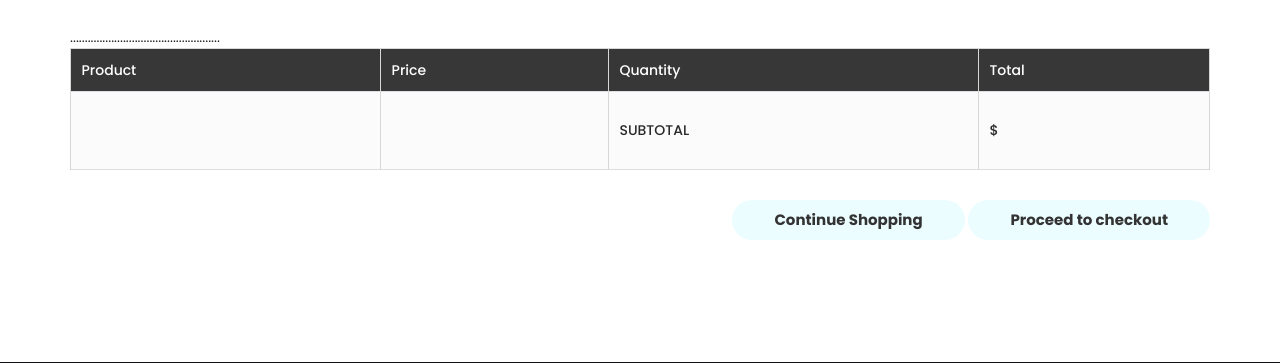
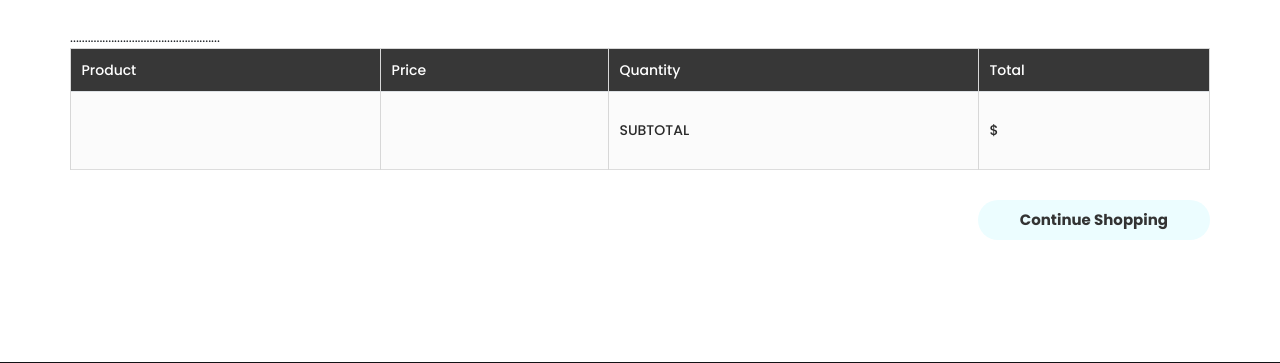
Before and after one commit to hasnapulipra/food-vlog, a Django app: template templates/cart.html in a window 1280 px wide. Shown: the part 138-501 px from the top of the page. Run offline with Django 3.2, Linux system fonts and the light colour scheme; the template is opened without the code that fills it, so the values that code supplies are empty; data comes from the database, SQL or seed files in the repository; both versions use the stored data as it was after the commit; some libraries are stand-ins or nearby versions.

Commit message:
first commit

```diff
--- a/templates/cart.html
+++ b/templates/cart.html
@@ -120,7 +120,7 @@
 
           <div class="checkout_btn_inner float-right">
             <a class="btn_1" href="/">Continue Shopping</a>
-            <a class="btn_1 checkout_btn_1" href="#">Proceed to checkout</a>
+
           </div>
         </div>
       </div>
```
Also changed, not shown: db.sqlite3.
